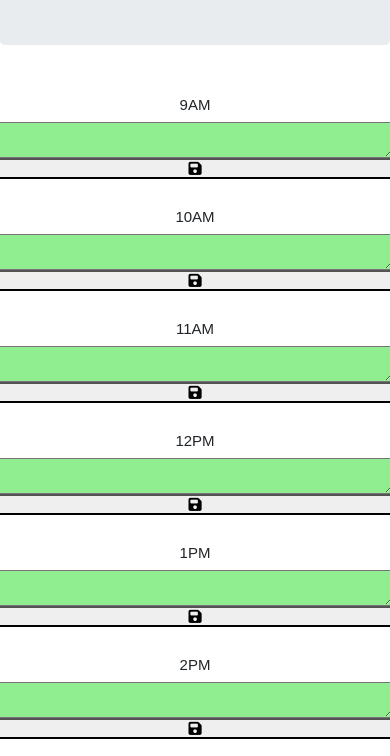
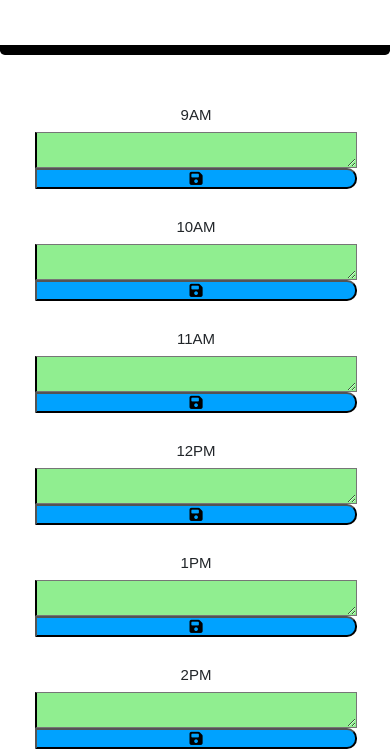
Before and after one commit to gwlee244/day-planner, a plain HTML site: page index.html in a window 390 px wide. Shown: the part 192-948 px from the top of the page. Drawn offline with nearby package versions, Linux system fonts and the light colour scheme.

Commit message:
updated media query

```diff
--- a/style.css
+++ b/style.css
@@ -1,22 +1,38 @@
 body {
+    margin: 0 auto;
     font-family: Arial, Helvetica, sans-serif;
     font-size: 15px;
     line-height: 1;
 }
 
+.container-main {
+    width: 80%;
+    margin-left: 120px;
+}
+
 textarea {
     background: transparent;
-    border-left: 1px solid black;
+    border-left: 2px solid black;
+    text-align: center;
+    width: 80%;
 }
 
 .jumbotron {
     text-align: center;
-
+    border-bottom: 10px solid black;
+    background-color: transparent;
 }
 
 .hour {
     text-align: center;
     padding: 10px;
+}
+
+.time {
+    border-style: dashed;
+    border-color: black;
+    border: 1px solid black;
+    text-align: center;
 }
 
 .past {
@@ -30,3 +46,46 @@ textarea {
 .future {
     background-color: lightgreen;
 }
+
+.saveBtn {
+    background-color: rgb(0, 162, 255);
+    border-top-right-radius: 10px;
+    border-bottom-right-radius: 10px;
+    width: 10%;
+}
+
+
+
+  @media only screen and (max-width: 768px) {
+    /* For desktop: */
+    .col {width: 100%;}
+
+    .container-main {
+        width: 80%;
+        margin-left: 80px;
+    }
+
+    .saveBtn {
+        background-color: rgb(0, 162, 255);
+        border-top-right-radius: 10px;
+        border-bottom-right-radius: 10px;
+        width: 100%;
+    }
+  }
+
+  @media only screen and (max-width: 650px) {
+    /* For desktop: */
+    .col {width: 100%;}
+
+    .container-main {
+        width: 80%;
+        margin-left: 40px;
+    }
+
+    .saveBtn {
+        background-color: rgb(0, 162, 255);
+        border-top-right-radius: 10px;
+        border-bottom-right-radius: 10px;
+        width: 100%;
+    }
+  }
```
